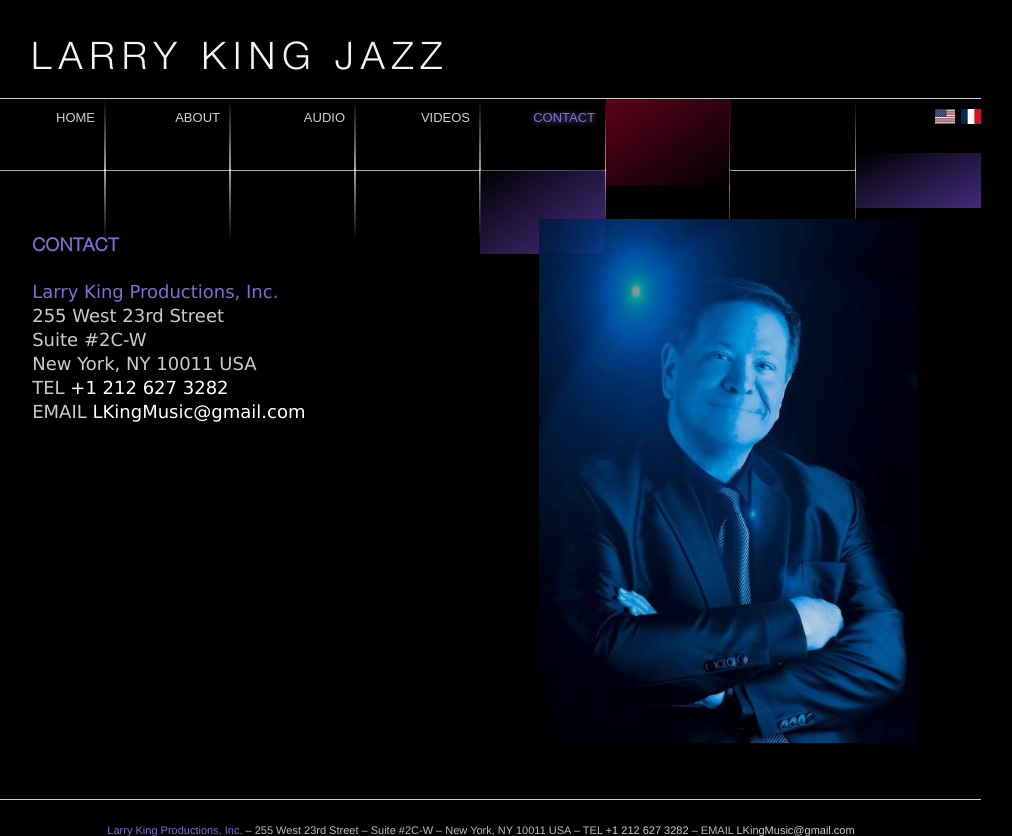
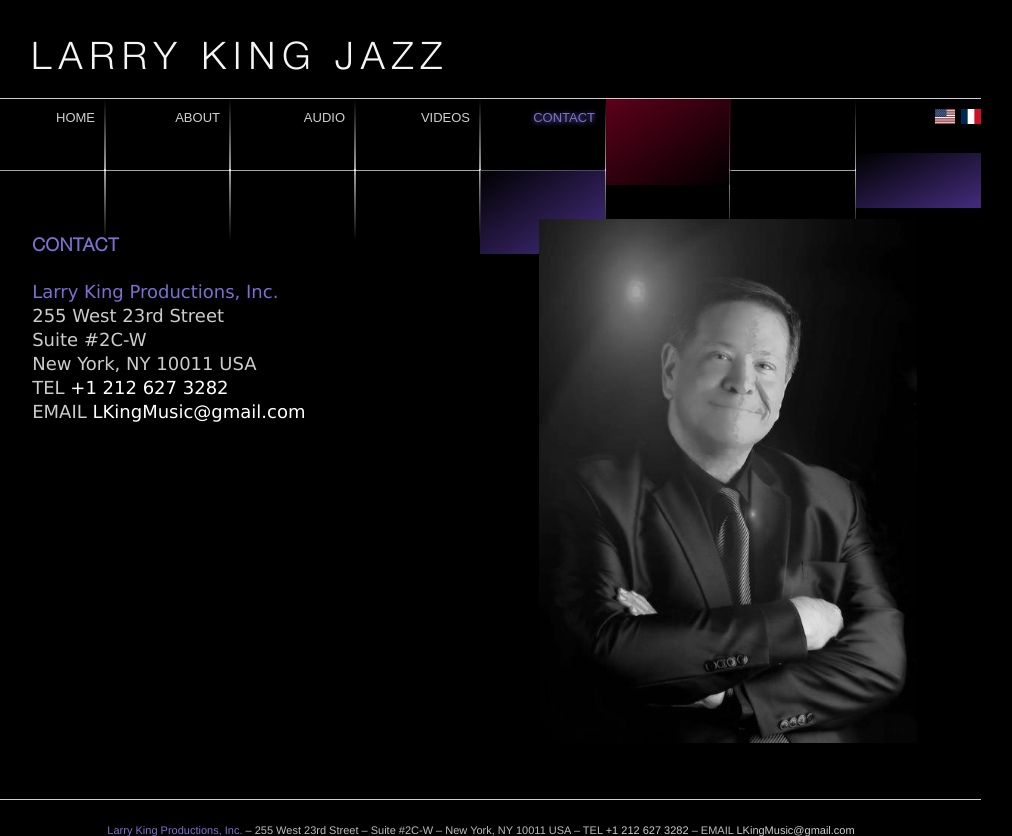
Before and after one commit to lkj-beta/lkj-beta.github.io, a React (Vite) app: page /contact in a window 1280 px wide. Shown: the whole page, without its empty margins (159-1171 px from the left). Built offline with nearby package versions, Linux system fonts and the light colour scheme.

Commit message:
Make photo b&w, fix copy typos

```diff
--- a/src/Contact.jsx
+++ b/src/Contact.jsx
@@ -25,7 +25,7 @@
         </p>
       </article>
       <article style={{ width: '50%' }}>
-        <img style={{ opacity: '0.9' }} src={blueHeadshot} alt="Larry in a blue light" />
+        <img src={blueHeadshot} alt="Larry in a blue light" />
       </article>
     </main>
   );
--- a/src/content.jsx
+++ b/src/content.jsx
@@ -23,7 +23,7 @@
       ),
       second: (
         <p>
-          He has entertained enthusiastic audiences at The Oak Room at hte Algonquin Hotel, The
+          He has entertained enthusiastic audiences at The Oak Room at The Algonquin Hotel, The
           Rainbow Room, The Russian Team Room, Le Cirque, Tavern-on-the-Green and The River Café, to
           name a few.
         </p>
@@ -36,10 +36,8 @@
           his fans and admirers call "smooth, mellifluous, and mellow." He has a unique style and
           sophisticated presence along with a warm and humorous personality that makes him a
           frequently requested guest artist for a variety of events and situations. His repertoire
-          runs the gamut of
-          <em>The Great American Songbook</em> with jazz and pop standards, Broadway show tunes, and{' '}
-          <em>Tin Pan Alley</em>
-          classics plus international favorites.
+          runs the gamut of <em>The Great American Songbook</em> with jazz and pop standards,
+          Broadway show tunes, and <em>Tin Pan Alley</em> classics plus international favorites.
         </p>
       ),
       fourth: (
```
Also changed, not shown: public/images/blue.jpg.
